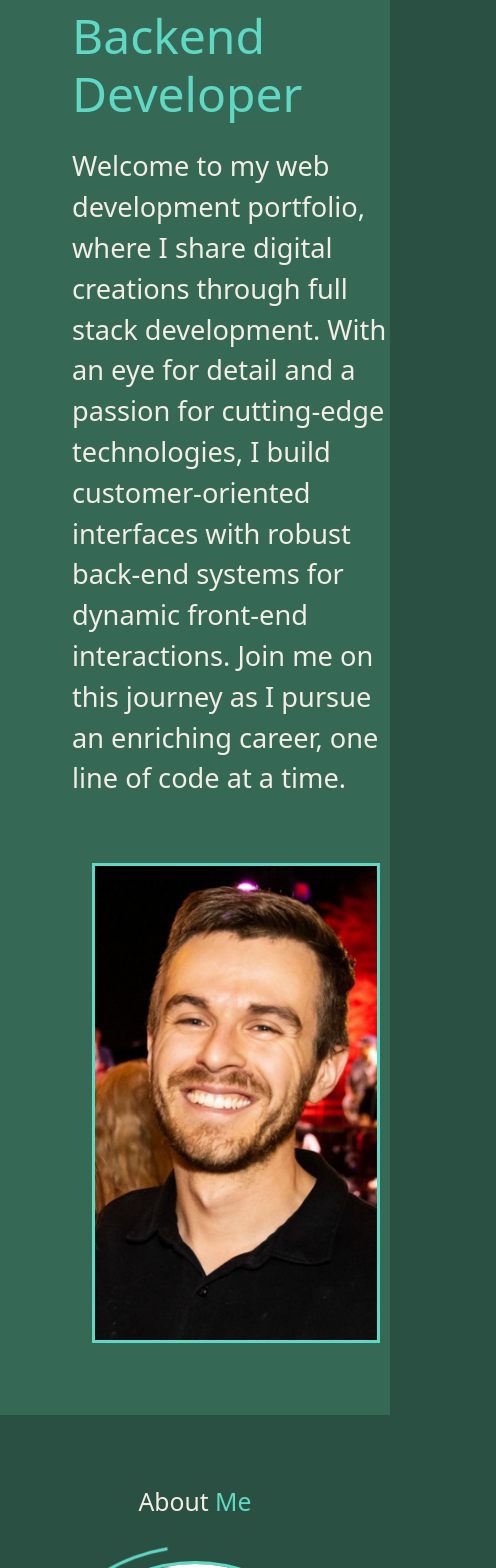
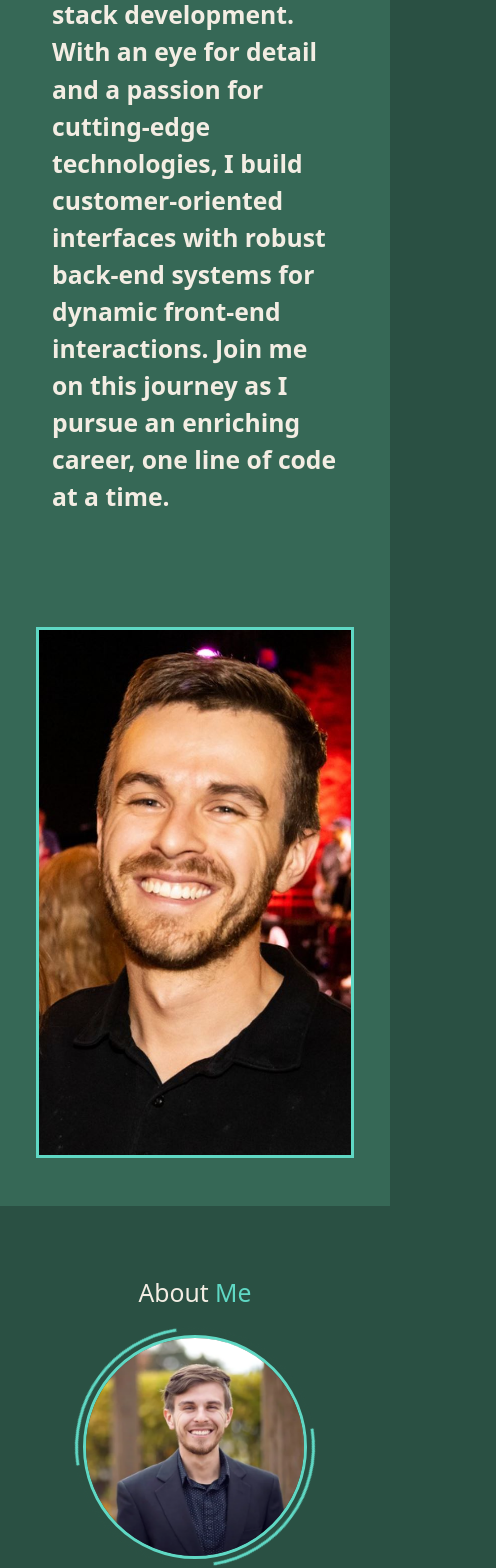
Before and after one commit to arishorts/arishorts-portfolio, a React (Create React App) app: page / in a window 390 px wide. Shown: the part 380-1948 px from the top of the page, 496 px wide, since content can reach past the window. Built offline with nearby package versions, Linux system fonts and the light colour scheme.

Commit message:
Fixed layout for Home, About Me, and Portfolio. Still need to complete Resume section

```diff
--- a/src/App.css
+++ b/src/App.css
@@ -218,15 +218,14 @@ a:hover,
   object-position: 100% 25%;
   object-fit: cover;
   border: 0.2rem solid var(--color-turquoise-blue);
-  max-width: 18rem;
-  height: auto;
+  /* max-width: 18rem;
+  height: auto; */
 }
 
 .about-img {
   display: flex;
   justify-content: center;
   position: relative;
-  padding: 1rem;
   max-width: 100%;
 }
 
@@ -254,6 +253,28 @@ a:hover,
   animation: aboutSpinner 8s linear infinite;
 }
 
+@media (max-width: 768px) {
+  .about-img img {
+    max-width: 18rem;
+    height: 18rem;
+  }
+  .circle-spin {
+    max-width: 20rem;
+    height: 20rem;
+  }
+}
+
+@media (max-width: 480px) {
+  .about-img img {
+    max-width: 14rem;
+    height: 14rem;
+  }
+  .circle-spin {
+    max-width: 15rem;
+    height: 15rem;
+  }
+}
+
 @keyframes aboutSpinner {
   100% {
     transform: translate(-50%, -50%) rotate(360deg);
--- a/src/components/aboutme.jsx
+++ b/src/components/aboutme.jsx
@@ -7,12 +7,12 @@ const AboutMe = () => {
         About <span className="aboutme-span">Me</span>
       </h2>
 
-      <picture className="about-img m-4">
+      <picture className="about-img my-4">
         <img alt="Ariel" srcSet={process.env.PUBLIC_URL + "/headshot.webp"} />
         <span className="circle-spin"></span>
       </picture>
 
-      <section className="fs-5 px-5 aboutme-content">
+      <section className="fs-5 px-lg-5 p-2 aboutme-content">
         <h3>Backend Developer</h3>
         <p className="pt-3">
           I have a passion for building beautiful and functional web
--- a/src/components/home.jsx
+++ b/src/components/home.jsx
@@ -3,17 +3,17 @@ import React from "react";
 const Home = () => {
   return (
     <div
-      className="container-fluid home-container p-4 p-sm-5 d-flex align-items-center"
+      className="container-fluid home-container p-lg-5 p-0 d-flex align-items-center"
       id="home"
     >
-      <div className="row mt-5 p-5">
-        <div className="col-12 col-lg-8 d-flex align-items-center pe-5">
-          <section className="">
-            <h1 className="home-header ">
+      <div className="row mt-5">
+        <div className="col-12 col-lg-8 d-flex align-items-center pe-sm-5 px-3">
+          <section className="p-5">
+            <h1 className="home-header fs-1 fw-bold">
               Hi, i'm <span className="home-span">Ariel Schwartz</span>
             </h1>
-            <h3 className="home-subheader">Backend Developer</h3>
-            <p className="pt-3 home-content">
+            <h3 className="home-subheader fs-1 fw-bold">Backend Developer</h3>
+            <p className="pt-3 home-content fs-2 fw-bold">
               Welcome to my web development portfolio, where I share digital
               creations through full stack development. With an eye for detail
               and a passion for cutting-edge technologies, I build
@@ -23,10 +23,10 @@ const Home = () => {
             </p>
           </section>
         </div>
-        <div className="col-12 col-lg-4 text-center pe-5">
+        <div className="col-12 col-lg-4 px-5  text-center">
           <picture className="home-img">
             <img
-              className="mt-5 mx-3"
+              className="my-5 img-fluid"
               alt="Ariel"
               srcSet={process.env.PUBLIC_URL + "/photo.JPG"}
             />
--- a/src/components/portfolio.jsx
+++ b/src/components/portfolio.jsx
@@ -83,7 +83,7 @@ class Portfolio extends Component {
 
           <div className="row justify-content-center px-4">
             {this.state.repos.map((repo, index) => (
-              <div className="col-12 col-md-5 col-sm-6 g-5 g-sm-4" key={index}>
+              <div className="col-12 col-md-5 col-sm-6 g-lg-5 gy-4" key={index}>
                 <div
                   className="portfolio-card rounded-4"
                   style={{ height: "100%" }}
```
